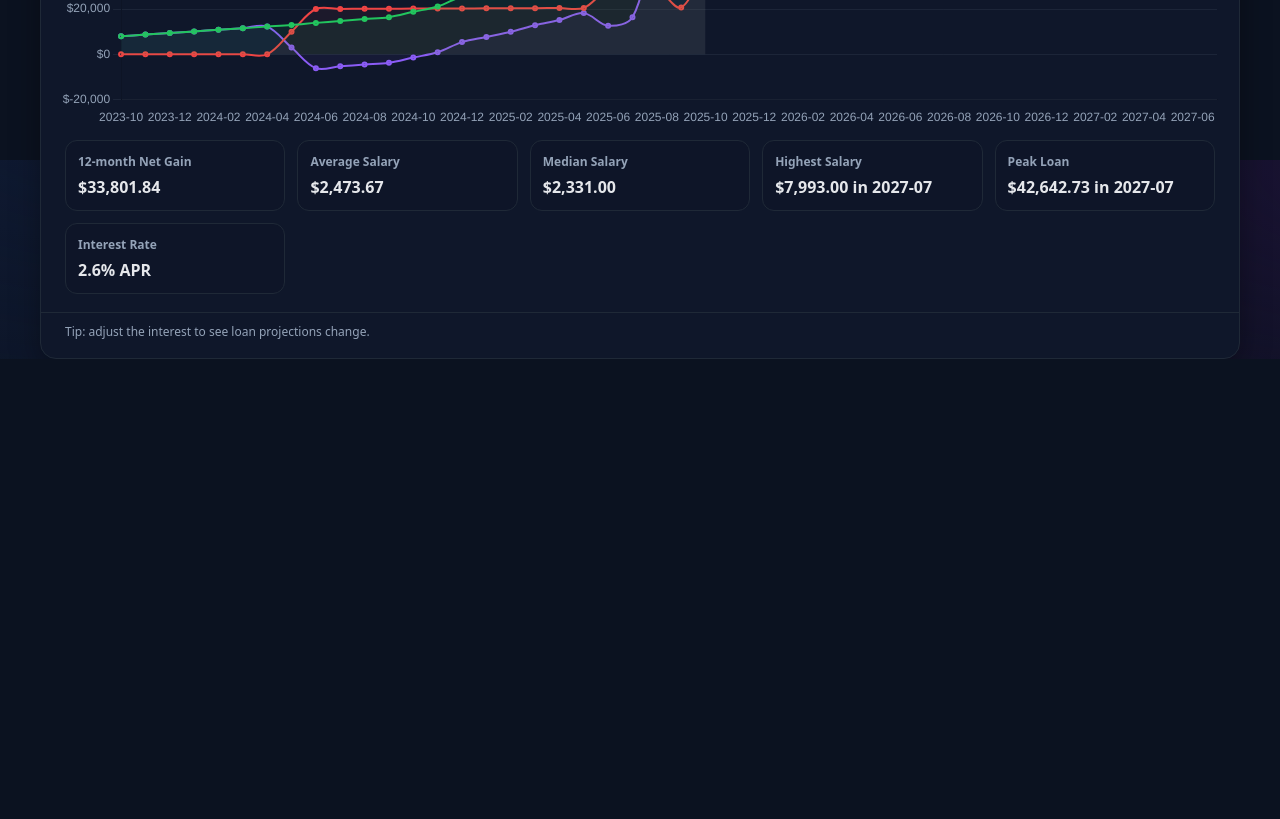
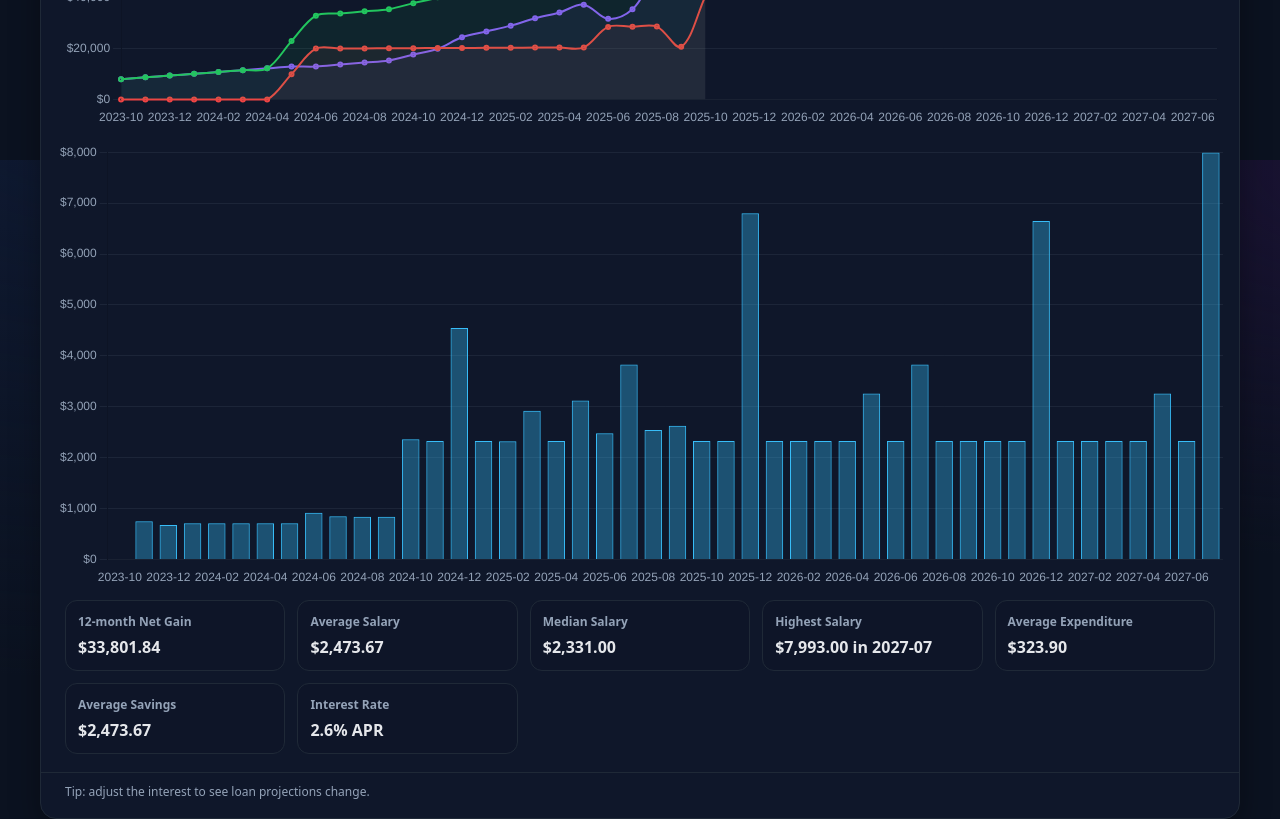
Before and after one commit to HailXD/savings, a plain HTML site: page index.html in a window 1280 px wide. Shown: the part 640-1459 px from the top of the page. Before the commit the page ends 999 px from the top, so only its background shows below. Drawn offline with nearby package versions, Linux system fonts and the light colour scheme.

Commit message:
Expenditure, salary

```diff
--- a/app.js
+++ b/app.js
@@ -22,6 +22,8 @@ const loanData = {
 
 const actualSavings = {
   "2023-10": 7985.16,
+  "2024-05": 22978.56,
+  "2024-06": 32978.56,
   "2025-08": 77085.43,
   "2025-09": 71002.89,
   "2025-10": 90971.57
@@ -35,6 +37,7 @@ document.addEventListener('DOMContentLoaded', () => {
 
   const el = {
     chartCanvas: document.getElementById('savingsChart'),
+    salaryChartCanvas: document.getElementById('salaryChart'),
     toggleSavings: document.getElementById('toggle-savings'),
     toggleLoan: document.getElementById('toggle-loan'),
     toggleNet: document.getElementById('toggle-net'),
@@ -54,7 +57,8 @@ document.addEventListener('DOMContentLoaded', () => {
     infoAvgSalary: document.getElementById('info-avg-salary'),
     infoMedSalary: document.getElementById('info-med-salary'),
     infoTopSalary: document.getElementById('info-top-salary'),
-    infoPeakLoan: document.getElementById('info-peak-loan'),
+    infoAvgExpenditure: document.getElementById('info-avg-expenditure'),
+    infoAvgSavings: document.getElementById('info-avg-savings'),
     infoInterest: document.getElementById('info-interest'),
   };
 
@@ -181,13 +185,27 @@ document.addEventListener('DOMContentLoaded', () => {
     let maxSalary = -Infinity, maxMonth = null;
     for (const [m, v] of Object.entries(salaryData)) { if (v > maxSalary) { maxSalary = v; maxMonth = m; } }
 
-    // Peak loan and debt-free month
-    let peakLoan = -Infinity, peakLoanMonth = null;
-    data.loanLine.forEach((v, idx) => { if (v > peakLoan) { peakLoan = v; peakLoanMonth = data.labels[idx]; } });
-    let debtFreeMonth = null;
-    for (let idx = i; idx < data.futureLoanBalance.length; idx++) {
-      if (data.futureLoanBalance[idx] <= 0) { debtFreeMonth = data.labels[idx]; break; }
+    // Average Savings (monthly)
+    const avgSavings = avgSalary;
+
+    // Approximate Average Expenditure: salary minus monthly net worth delta (clamped >= 0)
+    let expSum = 0, expCount = 0;
+    for (let idx = 1; idx < data.labels.length; idx++) {
+      const month = data.labels[idx];
+      const sal = salaryData[month];
+      if (sal == null) continue;
+      const prevIdx = idx - 1;
+      const netPrev = idx <= data.lastActualIndex
+        ? data.personalSavingsLine[prevIdx]
+        : data.futurePersonalSavings[prevIdx];
+      const netCurr = idx <= data.lastActualIndex
+        ? data.personalSavingsLine[idx]
+        : data.futurePersonalSavings[idx];
+      const deltaNet = netCurr - netPrev;
+      const exp = Math.max(0, sal - deltaNet);
+      expSum += exp; expCount++;
     }
+    const avgExpenditure = expCount ? (expSum / expCount) : 0;
 
     // Update DOM
     el.statNet.textContent = toCurrency(currentNet);
@@ -201,7 +219,8 @@ document.addEventListener('DOMContentLoaded', () => {
     el.infoAvgSalary.textContent = toCurrency(avgSalary);
     el.infoMedSalary.textContent = toCurrency(medSalary);
     el.infoTopSalary.textContent = `${toCurrency(maxSalary)} in ${maxMonth}`;
-    el.infoPeakLoan.textContent = `${toCurrency(peakLoan)} in ${peakLoanMonth}`;
+    if (el.infoAvgExpenditure) el.infoAvgExpenditure.textContent = toCurrency(avgExpenditure);
+    if (el.infoAvgSavings) el.infoAvgSavings.textContent = toCurrency(avgSavings);
     el.infoInterest.textContent = `${state.interest}% APR`;
   }
 
@@ -251,10 +270,61 @@ document.addEventListener('DOMContentLoaded', () => {
     });
   }
 
+  function makeSalaryChart(labels, series) {
+    if (!el.salaryChartCanvas) return null;
+    const ctx = el.salaryChartCanvas.getContext('2d');
+    return new Chart(ctx, {
+      type: 'bar',
+      data: {
+        labels,
+        datasets: [
+          { label: 'Salary', data: series, backgroundColor: 'rgba(56,189,248,0.35)', borderColor: '#38bdf8', borderWidth: 1 }
+        ]
+      },
+      options: {
+        responsive: true,
+        maintainAspectRatio: false,
+        plugins: {
+          legend: { display: false },
+          tooltip: {
+            backgroundColor: 'rgba(15,23,42,0.9)',
+            borderColor: '#1f2937',
+            borderWidth: 1,
+            padding: 10,
+            titleColor: '#e5e7eb',
+            bodyColor: '#e5e7eb',
+            callbacks: { label: (ctx) => `${ctx.dataset.label}: ${toCurrency(ctx.parsed.y)}` }
+          }
+        },
+        scales: {
+          y: {
+            beginAtZero: true,
+            grid: { color: 'rgba(148,163,184,0.1)' },
+            ticks: { color: '#94a3b8', callback: (v) => '$' + v.toLocaleString() }
+          },
+          x: {
+            grid: { display: false },
+            ticks: { color: '#94a3b8', maxRotation: 0 }
+          }
+        }
+      }
+    });
+  }
+
+  function buildSalarySeriesForLabels(labels) {
+    return labels.map(m => (m in salaryData ? salaryData[m] : null));
+  }
+
   let processed = processData(state.interest);
   let baseDatasets = buildDatasets(processed);
   let filtered = applyRange(processed.labels, baseDatasets, state.range);
   let chart = makeChart(filtered.labels, filtered.datasets);
+  // Salary chart
+  let salarySeries = buildSalarySeriesForLabels(processed.labels);
+  let salaryChartRangeStart = (state.range === 'all') ? 0 : Math.max(0, processed.labels.length - parseInt(state.range, 10));
+  let salaryLabelsFiltered = processed.labels.slice(salaryChartRangeStart);
+  let salarySeriesFiltered = salarySeries.slice(salaryChartRangeStart);
+  let salaryChart = makeSalaryChart(salaryLabelsFiltered, salarySeriesFiltered);
   updateStats(processed);
 
   function applyVisibility() {
@@ -287,6 +357,15 @@ document.addEventListener('DOMContentLoaded', () => {
     applyVisibility();
     updateStats(processed);
     chart.update();
+
+    // Update salary chart
+    if (salaryChart) {
+      const series = buildSalarySeriesForLabels(processed.labels);
+      const start = (state.range === 'all') ? 0 : Math.max(0, processed.labels.length - parseInt(state.range, 10));
+      salaryChart.data.labels = processed.labels.slice(start);
+      salaryChart.data.datasets[0].data = series.slice(start);
+      salaryChart.update();
+    }
   }
 
   // Event wiring
--- a/index.html
+++ b/index.html
@@ -66,6 +66,10 @@
             <canvas id="savingsChart"></canvas>
         </section>
 
+        <section class="chart-wrap">
+            <canvas id="salaryChart"></canvas>
+        </section>
+
         <section class="info-grid">
             <div class="info-item">
                 <strong>12-month Net Gain</strong>
@@ -84,8 +88,12 @@
                 <span id="info-top-salary">$0</span>
             </div>
             <div class="info-item">
-                <strong>Peak Loan</strong>
-                <span id="info-peak-loan">$0</span>
+                <strong>Average Expenditure</strong>
+                <span id="info-avg-expenditure">$0</span>
+            </div>
+            <div class="info-item">
+                <strong>Average Savings</strong>
+                <span id="info-avg-savings">$0</span>
             </div>
             <div class="info-item">
                 <strong>Interest Rate</strong>
--- a/style.css
+++ b/style.css
@@ -111,6 +111,7 @@ body {
   padding: 10px 16px 4px 16px;
 }
 #savingsChart { width: 100%; height: 100%; }
+#salaryChart { width: 100%; height: 100%; }
 
 .info-grid {
   display: grid;
```
